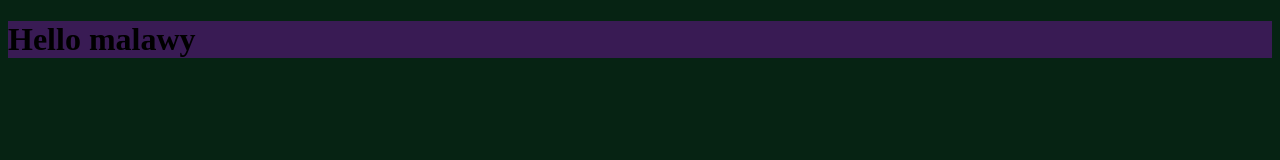
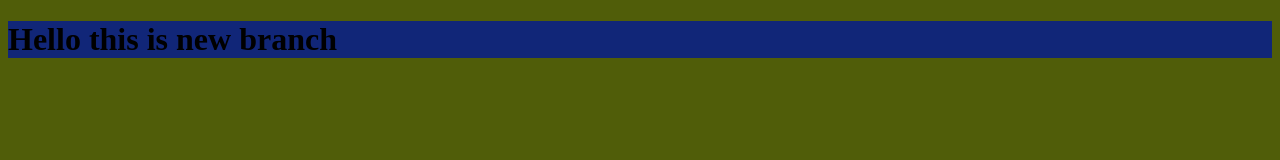
Before and after one commit to Mohamed6h/myproject, a plain HTML site: page index.html in a window 1280 px wide. Drawn offline with Linux system fonts and the light colour scheme.

Commit message:
changing the style for the title

```diff
--- a/index.html
+++ b/index.html
@@ -7,7 +7,7 @@
     <link rel="stylesheet" href="style.css" />
   </head>
   <body>
-    <h1>Hello malawy</h1>
+    <h1>Hello this is new branch</h1>
     <script src="app.js"></script>
   </body>
 </html>
--- a/style.css
+++ b/style.css
@@ -1,7 +1,7 @@
 h1 {
-  background-color: rgb(57, 27, 84);
+  background-color: rgb(17, 38, 120);
 }
 
 body {
-  background-color: rgb(6, 35, 19);
+  background-color: rgb(80, 93, 9);
 }
```
